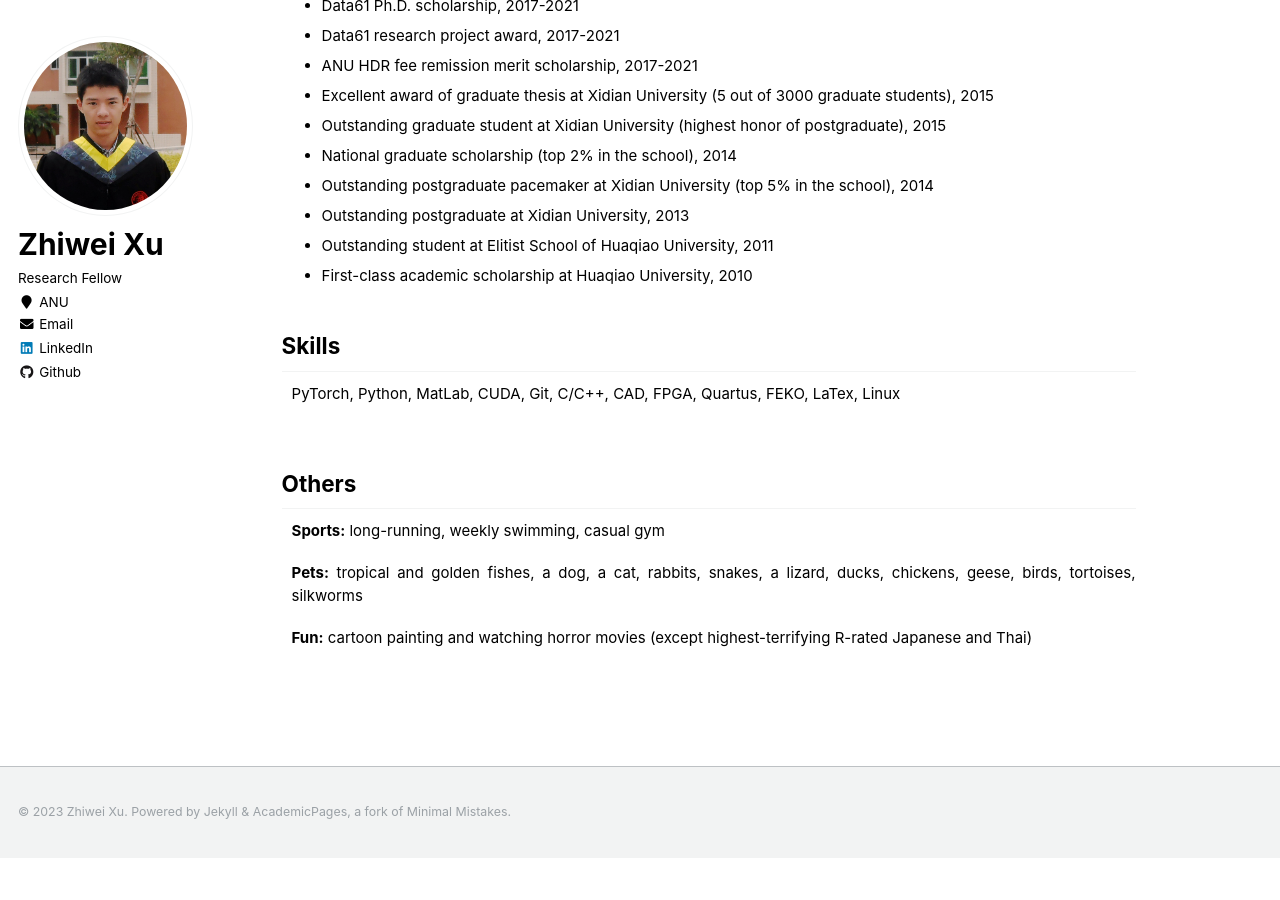
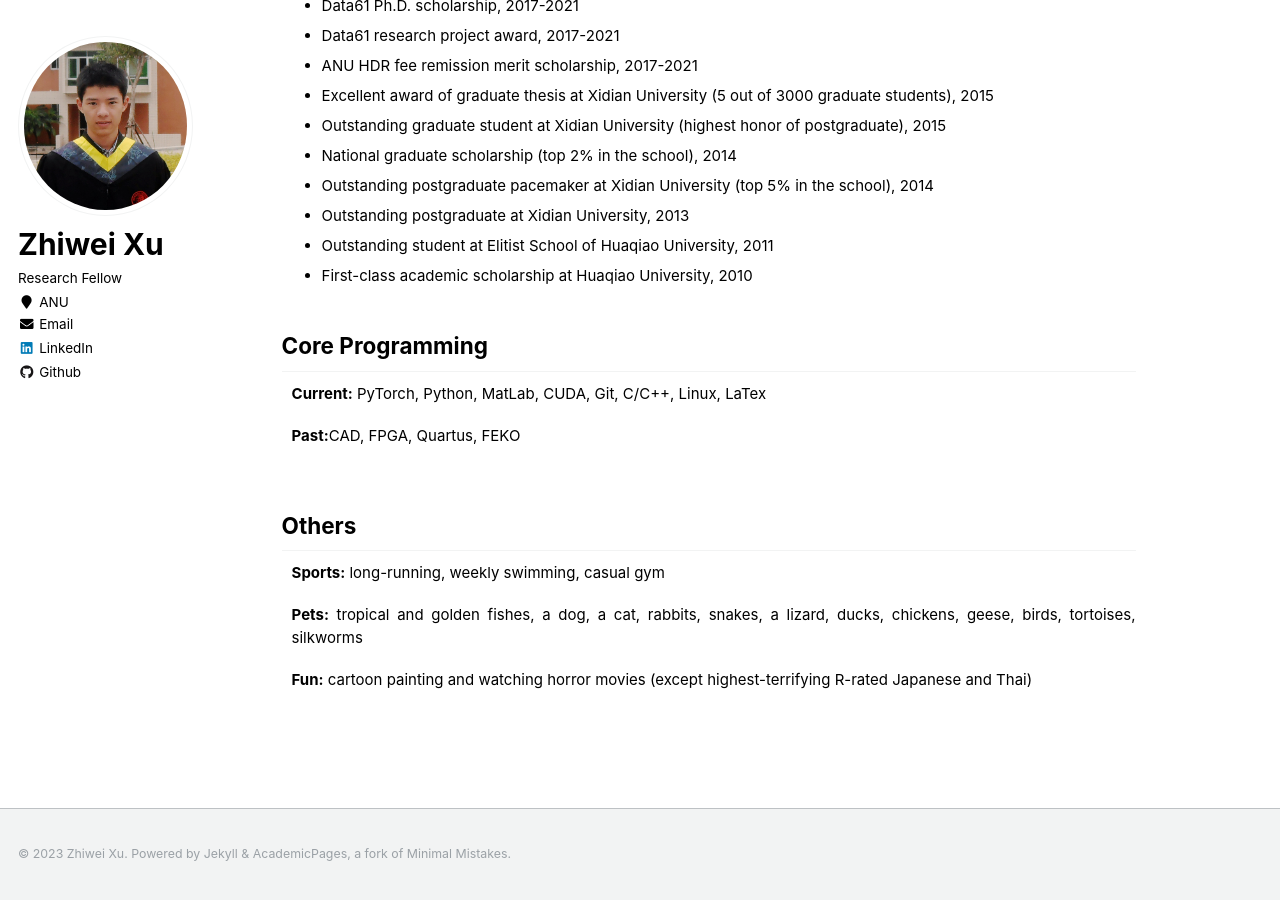
Before and after one commit to zwxu064/zwxu064.github.io, a Jekyll site: the page built from _pages/about.html, in a window 1280 px wide and 900 px high, scrolled down 3983 px. Built offline with Jekyll 4.4.1, drawn with Linux system fonts in a browser that asks for light colours; before the commit the page ends 4841 px from its top, so only the background shows below that.

Commit message:
Update about.html

```diff
--- a/_pages/about.html
+++ b/_pages/about.html
@@ -234,8 +234,11 @@ redirect_from:
     <li><div>First-class academic scholarship at Huaqiao University, 2010</div>
   </ul>
 
-<h2 id="skills">Skills</h2>
-<p class="alignlefttab">PyTorch, Python, MatLab, CUDA, Git, C/C++, CAD, FPGA, Quartus, FEKO, LaTex, Linux</p>
+<h2 id="skills">Core Programming</h2>
+<p class="alignlefttab"><strong>Current:</strong> PyTorch, Python, MatLab, CUDA, Git, C/C++, Linux, LaTex</p>
+<div style="clear: both;"></div>
+
+<p class="alignlefttab"><strong>Past:</strong>CAD, FPGA, Quartus, FEKO</p>
 <div style="clear: both;"></div>
 
 <h2 id="others">Others</h2>
```
